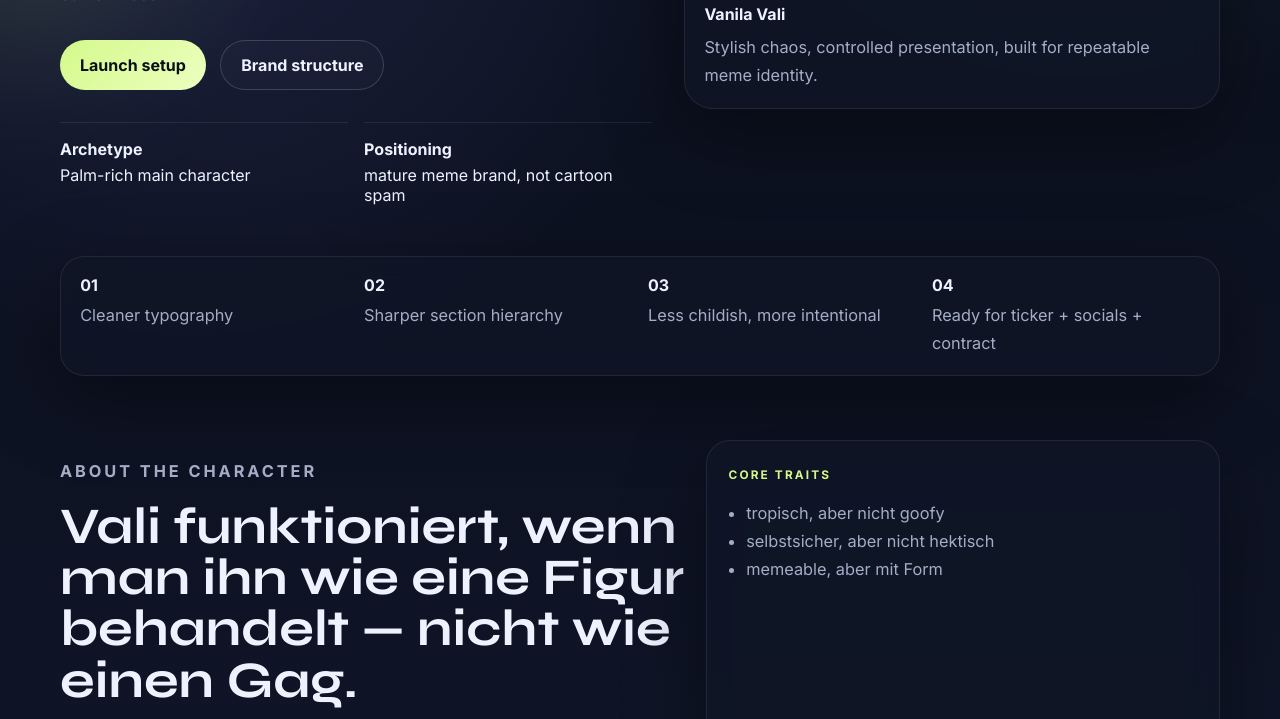
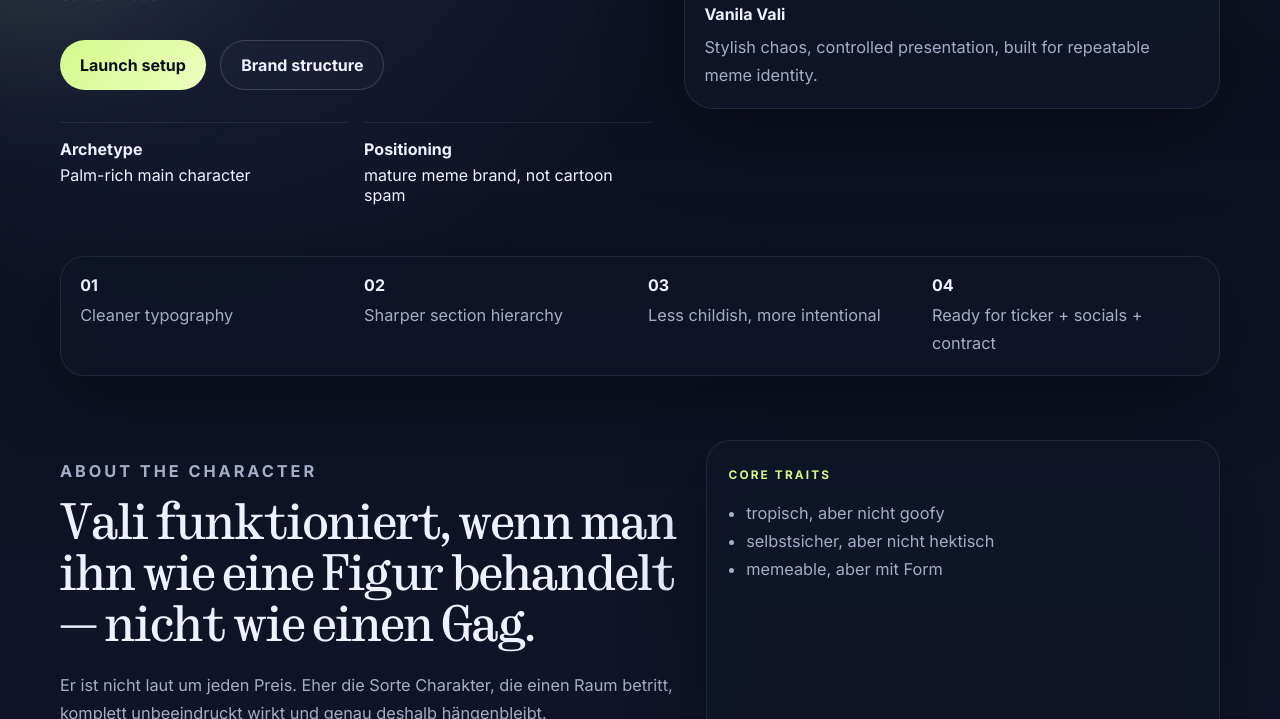
Before and after one commit to pleonastic6/VANILA_VALI, a plain HTML site: page index.html in a window 1280 px wide. Shown: the part 707-1426 px from the top of the page. Drawn offline with Linux system fonts and the light colour scheme.

Commit message:
Add local NType82 fonts to Vali landing page

```diff
--- a/styles.css
+++ b/styles.css
@@ -1,3 +1,24 @@
+@font-face {
+  font-family: "NTYPE82";
+  src:
+    local("NTYPE82"),
+    local("NType82"),
+    url("assets/fonts/NType82-Regular.otf") format("opentype");
+  font-weight: 400 800;
+  font-style: normal;
+  font-display: swap;
+}
+
+@font-face {
+  font-family: "NTYPE82 Headline";
+  src:
+    local("NType82 Headline"),
+    url("assets/fonts/NType82-Headline.otf") format("opentype");
+  font-weight: 600 800;
+  font-style: normal;
+  font-display: swap;
+}
+
 :root {
   --bg: #090d18;
   --bg-2: #0f1527;
@@ -153,7 +174,7 @@ h1,
 h2,
 h3,
 .quote-card p {
-  font-family: "NTYPE82", "Syne", sans-serif;
+  font-family: "NTYPE82 Headline", "NTYPE82", "Syne", sans-serif;
   margin: 0;
 }
 
```
Also changed, not shown: assets/fonts/NType82-Headline.otf (added), assets/fonts/NType82-Regular.otf (added), 1 other file.
